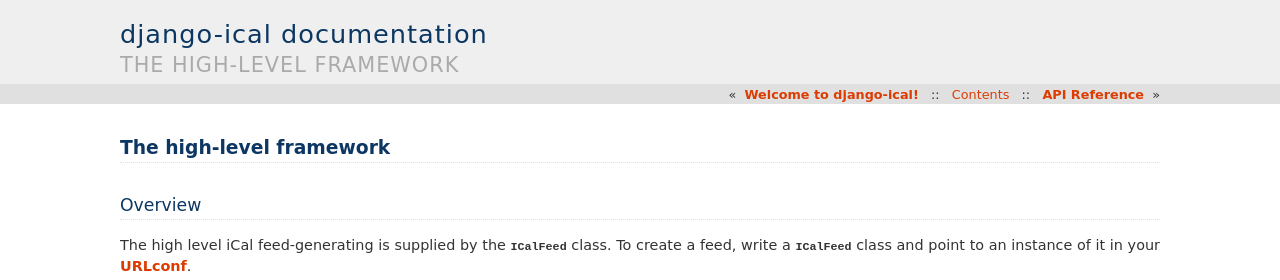
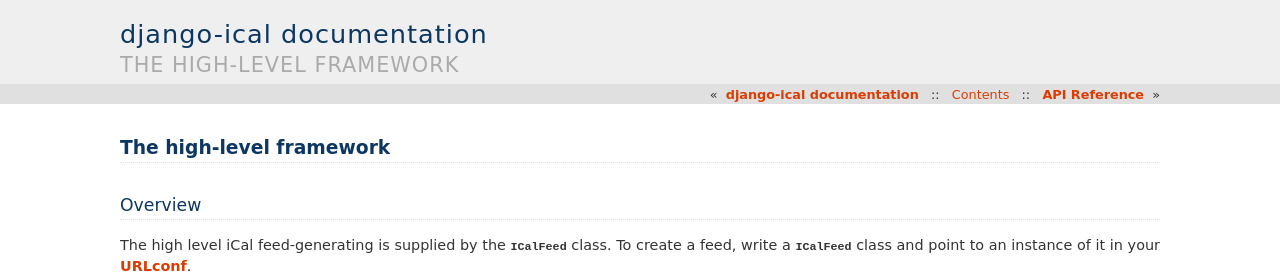
Before and after one commit to jazzband/django-ical, a Sphinx documentation site: the page built from docs/source/usage.rst, in a window 1280 px wide and 900 px high. Shown: the top 280 px of the window. Built offline with Sphinx 7.4.7, drawn with Linux system fonts in a browser that asks for light colours; pages that are not in the unit, such as notebooks, are missing from menus; some of the changed text lies outside the part shown.

Commit message:
Update documentation and add changelog

```diff
--- /dev/null
+++ b/docs/source/changes.rst
@@ -0,0 +1 @@
+.. include:: ../../CHANGES.rst
--- a/docs/source/conf.py
+++ b/docs/source/conf.py
@@ -49,8 +49,8 @@
 master_doc = 'index'
 
 # General information about the project.
-project = u'django-ical'
-copyright = u'2012, Ian Lewis'
+project = 'django-ical'
+copyright = '2012, Ian Lewis'
 
 # The version info for the project you're documenting, acts as replacement for
 # |version| and |release|, also used in various other places throughout the
@@ -192,8 +192,8 @@
 # Grouping the document tree into LaTeX files. List of tuples
 # (source start file, target name, title, author, documentclass [howto/manual]).
 latex_documents = [
-  ('index', 'django-ical.tex', u'django-ical Documentation',
-   u'Ian Lewis', 'manual'),
+  ('index', 'django-ical.tex', 'django-ical Documentation',
+   'Ian Lewis', 'manual'),
 ]
 
 # The name of an image file (relative to this directory) to place at the top of
@@ -222,8 +222,8 @@
 # One entry per manual page. List of tuples
 # (source start file, name, description, authors, manual section).
 man_pages = [
-    ('index', 'django-ical', u'django-ical Documentation',
-     [u'Ian Lewis'], 1)
+    ('index', 'django-ical', 'django-ical Documentation',
+     ['Ian Lewis'], 1)
 ]
 
 # If true, show URL addresses after external links.
@@ -236,8 +236,8 @@
 # (source start file, target name, title, author,
 #  dir menu entry, description, category)
 texinfo_documents = [
-  ('index', 'django-ical', u'django-ical Documentation',
-   u'Ian Lewis', 'django-ical', 'One line description of project.',
+  ('index', 'django-ical', 'django-ical Documentation',
+   'Ian Lewis', 'django-ical', 'One line description of project.',
    'Miscellaneous'),
 ]
 
--- a/docs/source/index.rst
+++ b/docs/source/index.rst
@@ -3,8 +3,9 @@
    You can adapt this file completely to your liking, but it should at least
    contain the root `toctree` directive.
 
-Welcome to django-ical!
-=======================
+
+django-ical documentation
+=========================
 
 django-ical is a simple library/framework for creating
 `ical <http://www.ietf.org/rfc/rfc2445.txt>`_
@@ -23,6 +24,7 @@
 `icalendar <http://pypi.python.org/pypi/icalendar/>`_
 library under the hood to generate iCalendar feeds.
 
+
 Contents
 ========
 
```
Also changed, not shown: other parts of docs/source/index.rst (+2 -0 lines).
